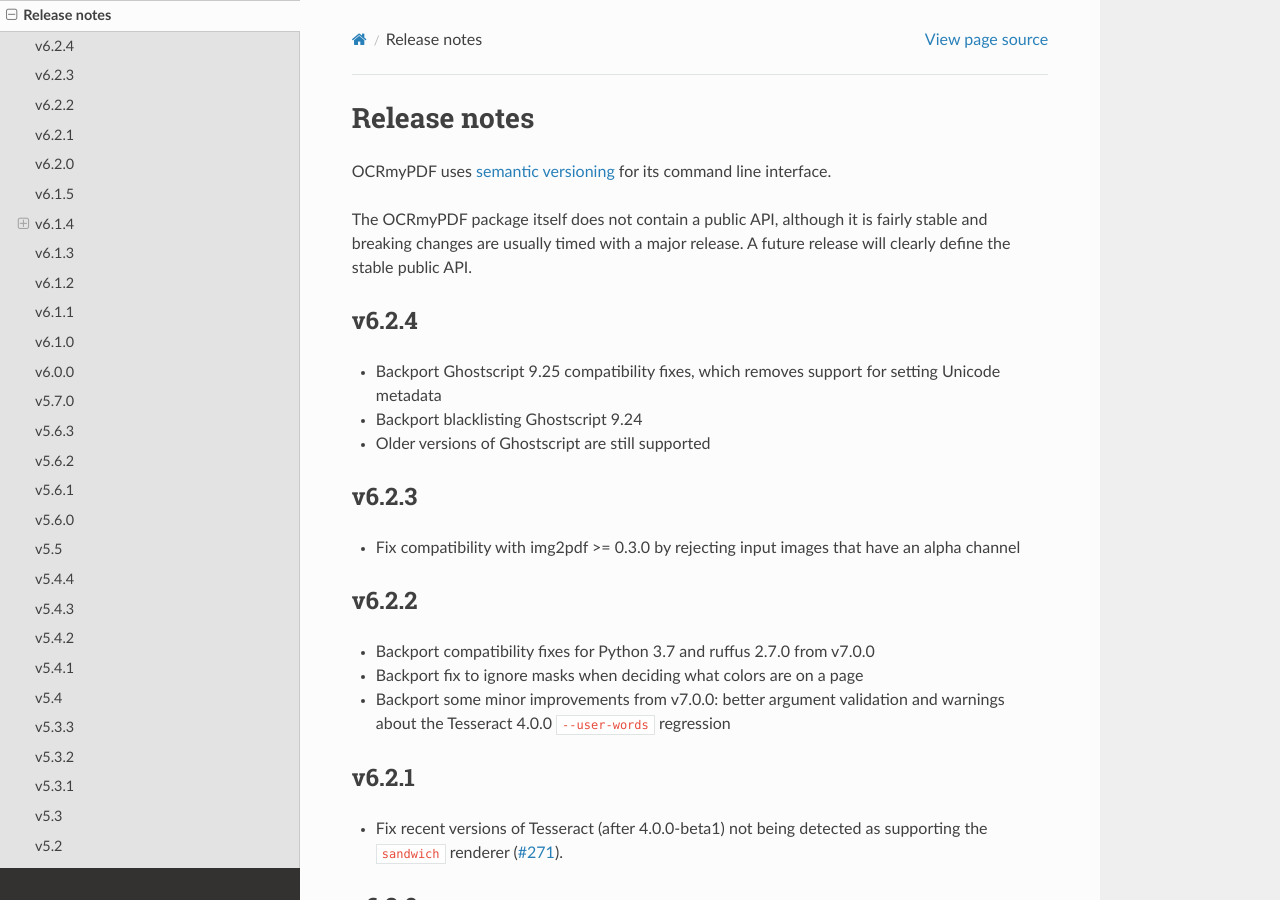
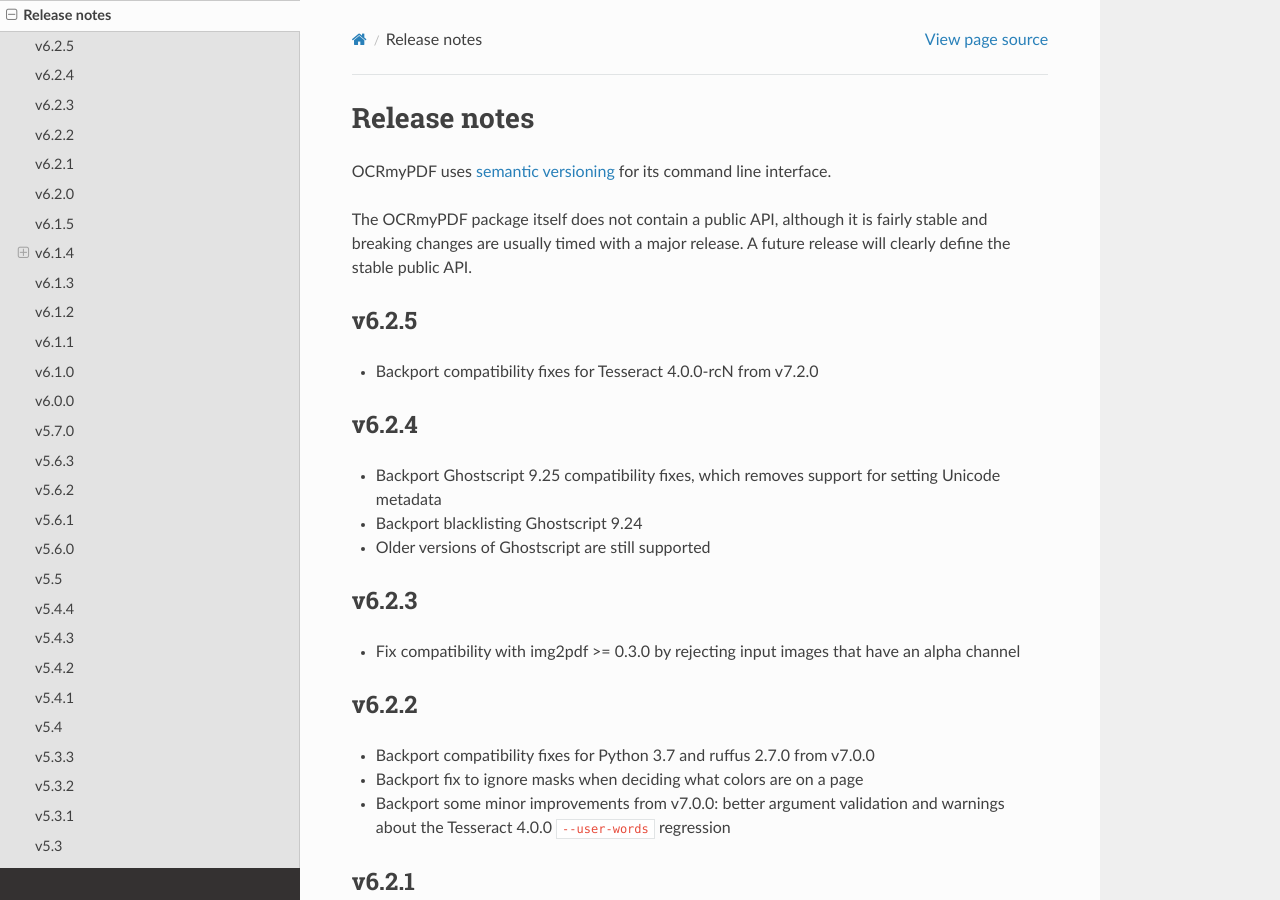
Before and after one commit to ocrmypdf/OCRmyPDF, a Sphinx documentation site: the page built from docs/release_notes.rst, in a window 1280 px wide and 900 px high. Built offline with Sphinx 7.4.7 and the Read the Docs theme 2.0.0, drawn with Linux system fonts in a browser that asks for light colours; pages that are not in the unit, such as notebooks, are missing from menus.

Commit message:
v6.2.5 release notes

```diff
--- a/docs/release_notes.rst
+++ b/docs/release_notes.rst
@@ -8,6 +8,12 @@
 .. Issue regex
    find:    [^`]\#([0-9]{1,3})[^0-9]
    replace: `#$1 <https://github.com/jbarlow83/OCRmyPDF/issues/$1>`_
+
+
+v6.2.5
+------
+
+-   Backport compatibility fixes for Tesseract 4.0.0-rcN from v7.2.0
 
 
 v6.2.4
```
